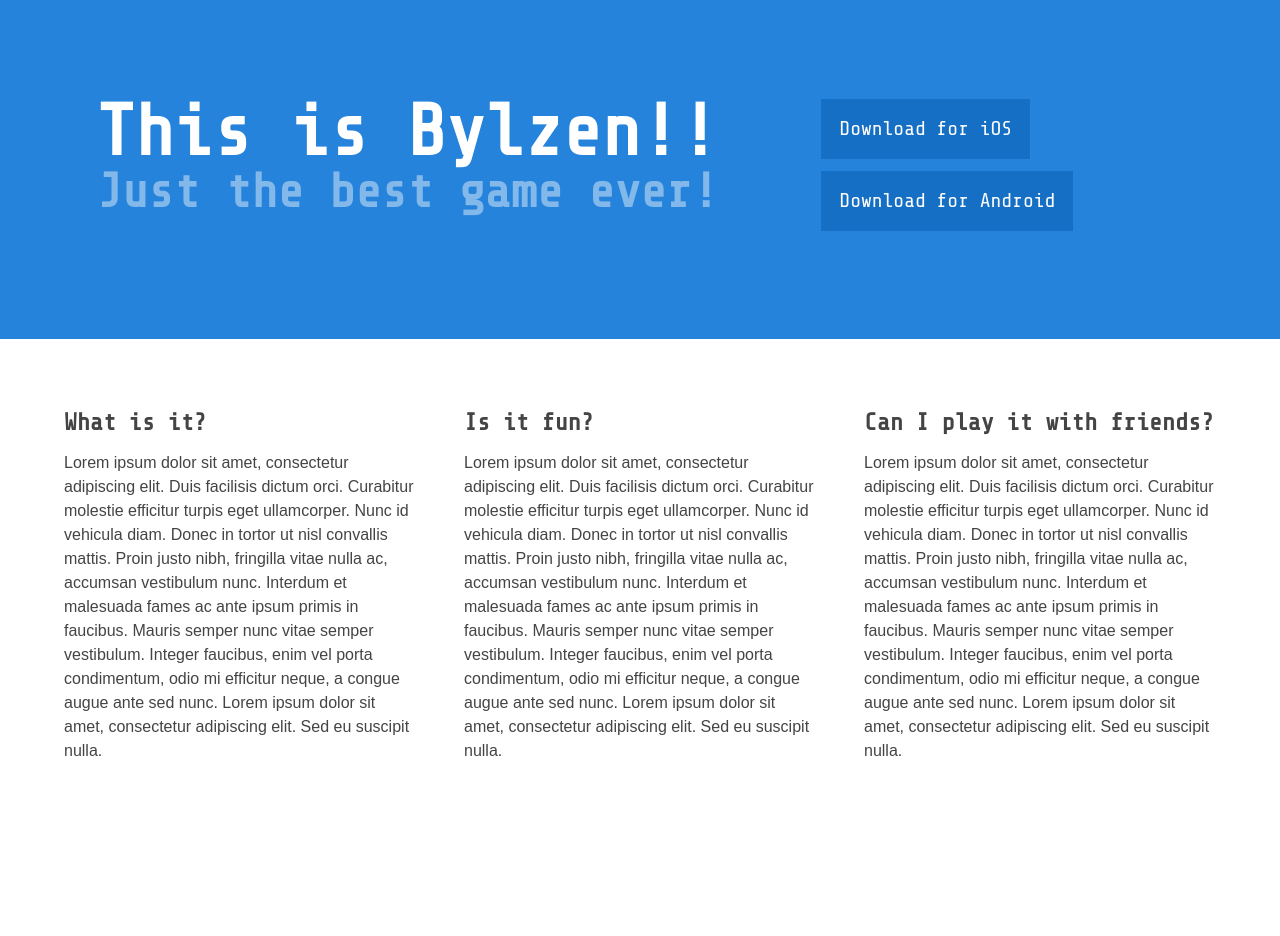
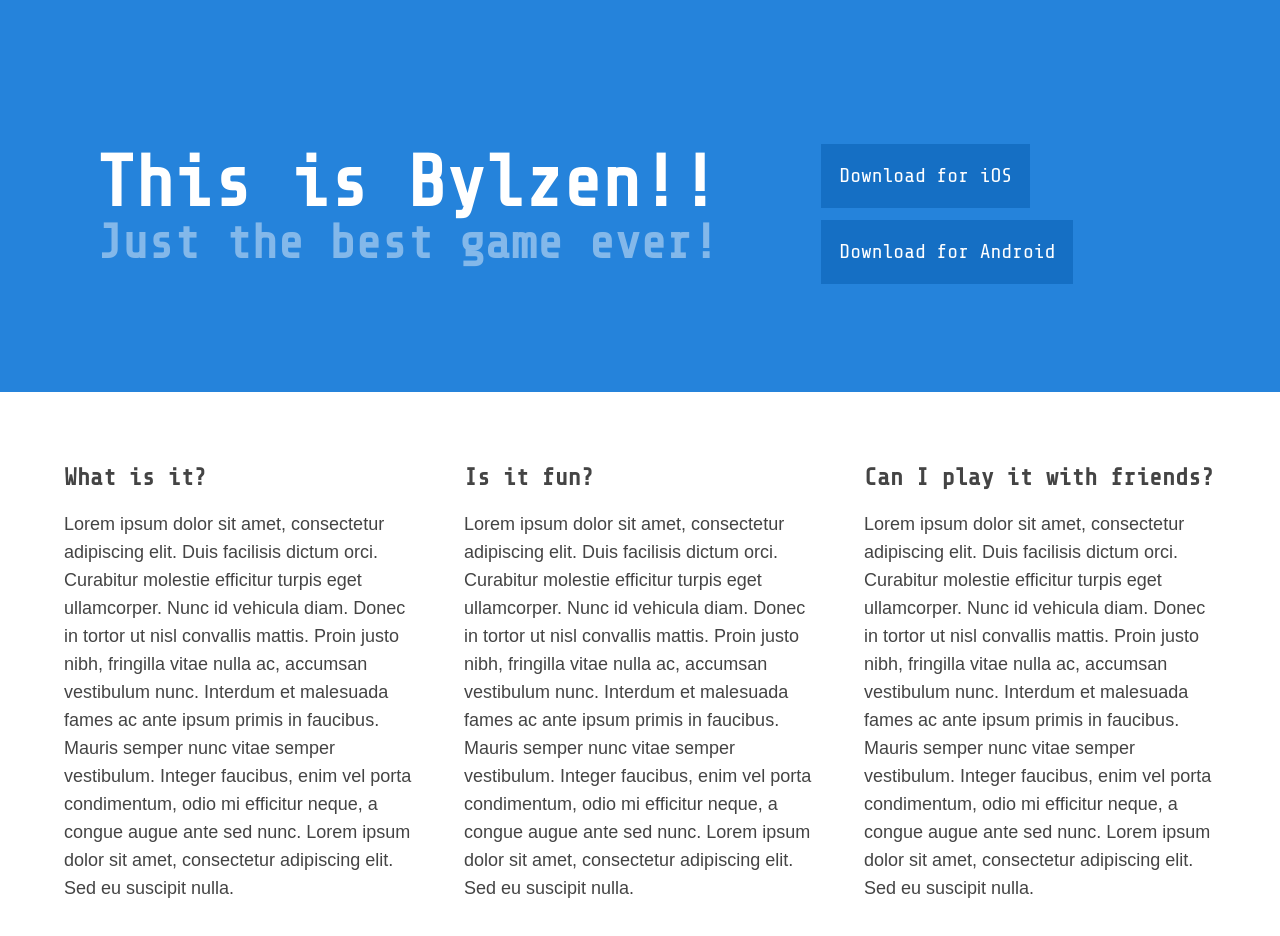
Before and after one commit to boyhagemann/bylzen, a plain HTML site: page docs/index.html in a window 1280 px wide. Before the commit the page ends 851 px from the top, so only its background shows below. Drawn offline with nearby package versions, Linux system fonts and the light colour scheme.

Commit message:
updated styling

```diff
--- a/docs/index.html
+++ b/docs/index.html
@@ -8,29 +8,29 @@
     <link href="https://fonts.googleapis.com/css?family=Share+Tech+Mono" rel="stylesheet">
   </head>
   <body class="m0">
-  <div class="bgc-primary p++ ta-center">
+  <div class="bgc-primary p- ta-center p++@desk">
     <article class="ta-left box-center">
       <header class="box w-1/1 w2/3@desk">
         <h1 class="c-blank fs-5 lh-5 m0 ff-robot">This is Bylzen!!</h1>
         <h2 class="c-primary+++ fs-4 m0 lh-4 ff-robot">Just the best game ever!</h2>
       </header><!--
-      --><section class="box w1/1 w1/3@desk">
-      <a href="" class="box td-none p- fs-2 bgc-primary- c-blank mb- ff-robot">Download for iOS</a>
-      <a href="" class="box td-none p- fs-2 bgc-primary- c-blank mb- ff-robot">Download for Android</a>
+      --><section class="box w-full w1/3@desk mt+">
+      <a href="" class="box td-none p- fs-2 w-full w-auto@desk ta-center ta-left@desk bgc-primary- c-blank mb- ff-robot">Download for iOS</a>
+      <a href="" class="box td-none p- fs-2 w-full w-auto@desk ta-center ta-left@desk bgc-primary- c-blank mb- ff-robot">Download for Android</a>
     </section>
     </article>
   </div>
   <section class="ta-center">
     <div class="box-center pv+">
-      <article class="box p c-dark ta-left w1/1 w1/3@desk">
+      <article class="box p c-dark ta-left w-full w1/3@desk">
         <h1 class="fs-3 m0 ff-robot">What is it?</h1>
         <p class="c-dark">Lorem ipsum dolor sit amet, consectetur adipiscing elit. Duis facilisis dictum orci. Curabitur molestie efficitur turpis eget ullamcorper. Nunc id vehicula diam. Donec in tortor ut nisl convallis mattis. Proin justo nibh, fringilla vitae nulla ac, accumsan vestibulum nunc. Interdum et malesuada fames ac ante ipsum primis in faucibus. Mauris semper nunc vitae semper vestibulum. Integer faucibus, enim vel porta condimentum, odio mi efficitur neque, a congue augue ante sed nunc. Lorem ipsum dolor sit amet, consectetur adipiscing elit. Sed eu suscipit nulla. </p>
       </article><!--
-      --><article class="box p c-dark ta-left w1/1 w1/3@desk">
+      --><article class="box p c-dark ta-left w-full w1/3@desk">
         <h1 class="fs-3 m0 ff-robot">Is it fun?</h1>
         <p class="c-dark">Lorem ipsum dolor sit amet, consectetur adipiscing elit. Duis facilisis dictum orci. Curabitur molestie efficitur turpis eget ullamcorper. Nunc id vehicula diam. Donec in tortor ut nisl convallis mattis. Proin justo nibh, fringilla vitae nulla ac, accumsan vestibulum nunc. Interdum et malesuada fames ac ante ipsum primis in faucibus. Mauris semper nunc vitae semper vestibulum. Integer faucibus, enim vel porta condimentum, odio mi efficitur neque, a congue augue ante sed nunc. Lorem ipsum dolor sit amet, consectetur adipiscing elit. Sed eu suscipit nulla. </p>
       </article><!--
-      --><article class="box p c-dark ta-left w1/1 w1/3@desk">
+      --><article class="box p c-dark ta-left w-full w1/3@desk">
         <h1 class="fs-3 m0 ff-robot">Can I play it with friends?</h1>
         <p class="c-dark">Lorem ipsum dolor sit amet, consectetur adipiscing elit. Duis facilisis dictum orci. Curabitur molestie efficitur turpis eget ullamcorper. Nunc id vehicula diam. Donec in tortor ut nisl convallis mattis. Proin justo nibh, fringilla vitae nulla ac, accumsan vestibulum nunc. Interdum et malesuada fames ac ante ipsum primis in faucibus. Mauris semper nunc vitae semper vestibulum. Integer faucibus, enim vel porta condimentum, odio mi efficitur neque, a congue augue ante sed nunc. Lorem ipsum dolor sit amet, consectetur adipiscing elit. Sed eu suscipit nulla. </p>
       </article>
--- a/docs/screen.css
+++ b/docs/screen.css
@@ -1,7 +1,7 @@
 body {
     font-family: Arial;
-    font-size: 16px;
-    line-height: 24px;
+    font-size: 18px;
+    line-height: 28px;
 }
 
 .c-dark {
@@ -33,6 +33,11 @@ body {
     padding-top: 48px;
     padding-bottom: 48px;
 }
+@media screen and (min-width: 1024px) {
+    .p\+\+\@desk {
+        padding: 96px;
+    }
+}
 .p\+\+ {
     padding: 96px;
 }
@@ -41,16 +46,35 @@ body {
 }
 
 
+@media screen and (min-width: 1024px) {
+    .m0\@desk {
+        margin: 0;
+    }
+}
 .m0 {
     margin: 0;
 }
 .mb\- {
     margin-bottom: 12px;
 }
+.mt\+ {
+    margin-top: 48px;
+}
+@media screen and (min-width: 1024px) {
+    .mt\+\@desk {
+        margin-top: 48px;
+    }
+}
 
 .ta-left {
     text-align: left;
 }
+@media screen and (min-width: 1024px) {
+    .ta-left\@desk {
+        text-align: left;
+    }
+}
+
 .ta-center {
     text-align: center;
 }
@@ -107,8 +131,13 @@ body {
     max-width: 1200px;
 }
 
-.w1\/1 {
+.w-full {
     width: 100%;
+}
+@media screen and (min-width: 1024px) {
+    .w-auto\@desk {
+        width: auto;
+    }
 }
 .w1\/2 {
     width: 50%;
```
